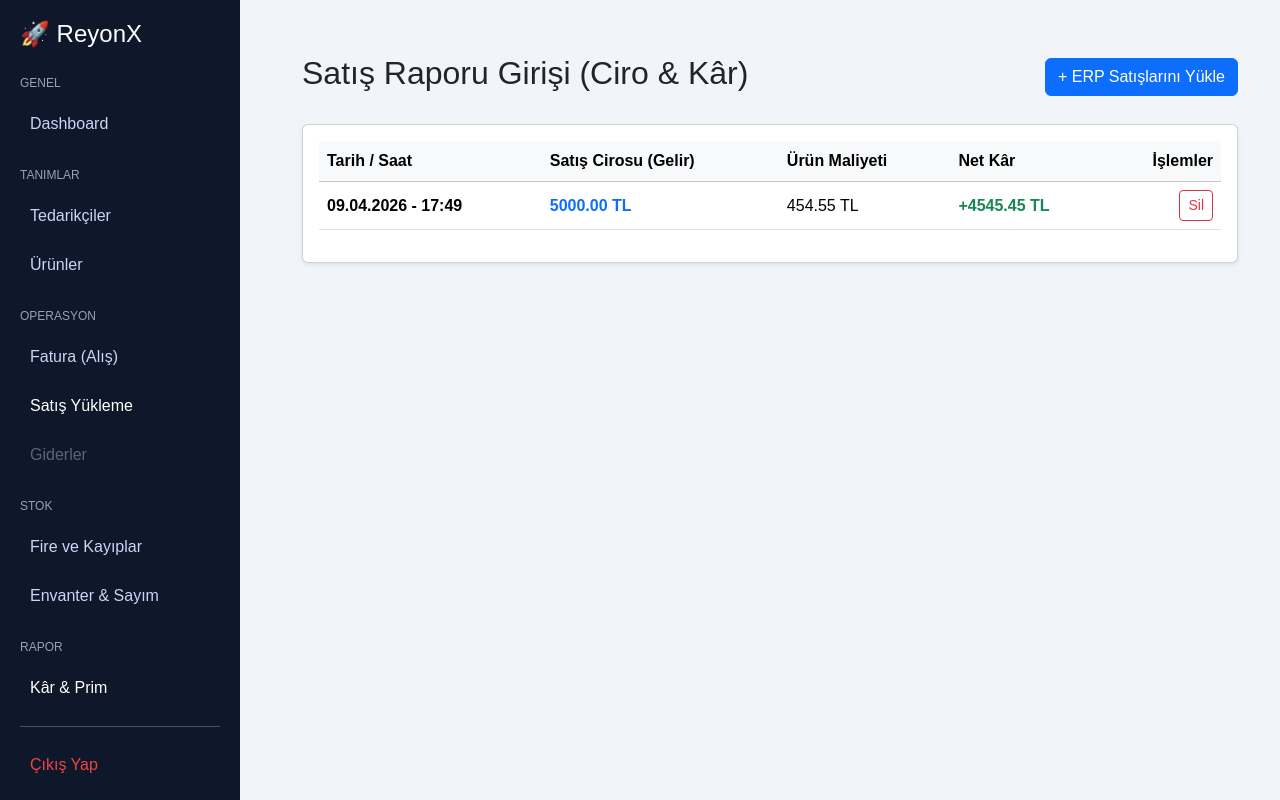
After one commit to musty7091/reyonx, a Flask app: page /sales in a window 1280 px wide. The commit adds this page. Run offline with Flask 3, Linux system fonts and the light colour scheme; a user stored in the database is signed in; data comes from the database, SQL or seed files in the repository; both versions use the stored data as it was after the commit.

Commit message:
ileri seviyeye geliyoruz

```diff
--- a/app.py
+++ b/app.py
@@ -33,6 +33,7 @@ class Product(db.Model):
     unit = db.Column(db.String(20))
     price = db.Column(db.Float, default=0.0)
     stock_quantity = db.Column(db.Float, default=0.0)
+    avg_cost = db.Column(db.Float, default=0.0) # YENİ: Satış kârı için ortalama maliyet
     vat_rate = db.Column(db.Float, default=20.0) # Ürünün KDV Oranı (%)
     is_active = db.Column(db.Boolean, default=True)
     supplier = db.relationship("Supplier")
@@ -76,6 +77,26 @@ class Waste(db.Model):
     date = db.Column(db.DateTime, default=db.func.now())
     product = db.relationship("Product")
 
+# YENİ EKLENEN SATIŞ MODELLERİ
+class Sale(db.Model):
+    id = db.Column(db.Integer, primary_key=True)
+    date = db.Column(db.DateTime, default=db.func.now())
+    total_revenue = db.Column(db.Float, default=0.0) # Satıştan kasaya giren
+    total_cost = db.Column(db.Float, default=0.0)    # Satılan malın maliyeti
+    total_profit = db.Column(db.Float, default=0.0)  # Ciro - Maliyet
+    items = db.relationship("SaleItem", backref="sale", lazy=True, cascade="all, delete-orphan")
+
+class SaleItem(db.Model):
+    id = db.Column(db.Integer, primary_key=True)
+    sale_id = db.Column(db.Integer, db.ForeignKey("sale.id"))
+    product_id = db.Column(db.Integer, db.ForeignKey("product.id"))
+    quantity = db.Column(db.Float, nullable=False)
+    unit_sales_price = db.Column(db.Float, nullable=False)
+    unit_cost = db.Column(db.Float, nullable=False)
+    line_revenue = db.Column(db.Float, default=0.0)
+    line_profit = db.Column(db.Float, default=0.0)
+    product = db.relationship("Product")
+
 # =========================
 # GİRİŞ KONTROLÜ
 # =========================
@@ -104,23 +125,28 @@ def logout():
     return redirect("/login")
 
 # =========================
-# ANA SAYFA (DASHBOARD)
+# ANA SAYFA (DASHBOARD) - Satışlar eklendi
 # =========================
 
 @app.route("/")
 def index():
     products = Product.query.all()
     invoices = Invoice.query.all()
+    sales = Sale.query.all()
 
     total_products = len(products)
     total_stock = sum([p.stock_quantity for p in products if p.stock_quantity])
     total_investment = sum([inv.total_amount for inv in invoices])
+    total_revenue = sum([s.total_revenue for s in sales])
+    total_profit = sum([s.total_profit for s in sales])
 
     return render_template(
         "index.html",
         total_products=total_products,
         total_value=round(total_investment, 2),
-        avg_price=round(total_stock, 2)
+        avg_price=round(total_stock, 2),
+        total_revenue=round(total_revenue, 2),
+        total_profit=round(total_profit, 2)
     )
 
 # =========================
@@ -221,7 +247,7 @@ def edit_product(id):
     return render_template("product_edit.html", product=p, suppliers=suppliers)
 
 # =========================
-# FATURA İŞLEMLERİ
+# FATURA İŞLEMLERİ (Maliyet Hesaplaması Eklendi)
 # =========================
 
 @app.route("/invoices", methods=["GET", "POST"])
@@ -282,9 +308,14 @@ def invoices():
                 calc_gross += line_gross
 
                 if product:
-                    if not hasattr(product, 'stock_quantity') or product.stock_quantity is None:
-                        product.stock_quantity = 0
-                    product.stock_quantity += qty
+                    old_stock = product.stock_quantity if product.stock_quantity else 0.0
+                    old_cost = product.avg_cost if product.avg_cost else 0.0
+                    new_stock = old_stock + qty
+
+                    if new_stock > 0:
+                        product.avg_cost = ((old_stock * old_cost) + (qty * net_unit)) / new_stock
+
+                    product.stock_quantity = new_stock
 
             new_inv.total_net = round(calc_net, 2)
             new_inv.total_vat = round(calc_vat, 2)
@@ -337,7 +368,12 @@ def invoice_detail(id):
         db.session.add(item)
 
         if product:
-            product.stock_quantity += qty
+            old_stock = product.stock_quantity if product.stock_quantity else 0.0
+            old_cost = product.avg_cost if product.avg_cost else 0.0
+            new_stock = old_stock + qty
+            if new_stock > 0:
+                product.avg_cost = ((old_stock * old_cost) + (qty * net_unit)) / new_stock
+            product.stock_quantity = new_stock
 
         inv.total_net += line_net
         inv.total_vat += line_vat
@@ -379,6 +415,67 @@ def delete_invoice(id):
     return redirect("/invoices")
 
 # =========================
+# YENİ EKLENEN SATIŞ İŞLEMLERİ
+# =========================
+
+@app.route("/sales", methods=["GET", "POST"])
+def sales():
+    if request.method == "POST":
+        product_ids = request.form.getlist("product_id[]")
+        quantities = request.form.getlist("quantity[]")
+        unit_prices = request.form.getlist("unit_price[]")
+
+        if product_ids:
+            new_sale = Sale()
+            db.session.add(new_sale)
+            db.session.flush()
+
+            calc_revenue, calc_cost = 0, 0
+
+            for i in range(len(product_ids)):
+                p_id = product_ids[i]
+                qty = float(quantities[i])
+                u_price = float(unit_prices[i])
+
+                product = Product.query.get(p_id)
+                cost = product.avg_cost if product and product.avg_cost else 0.0
+
+                line_rev = qty * u_price
+                line_cst = qty * cost
+                line_prf = line_rev - line_cst
+
+                item = SaleItem(sale_id=new_sale.id, product_id=p_id, quantity=qty, unit_sales_price=u_price, unit_cost=cost, line_revenue=line_rev, line_profit=line_prf)
+                db.session.add(item)
+
+                calc_revenue += line_rev
+                calc_cost += line_cst
+
+                if product:
+                    product.stock_quantity -= qty
+
+            new_sale.total_revenue = round(calc_revenue, 2)
+            new_sale.total_cost = round(calc_cost, 2)
+            new_sale.total_profit = round(calc_revenue - calc_cost, 2)
+            db.session.commit()
+            return redirect("/sales")
+
+    all_sales = Sale.query.order_by(Sale.id.desc()).all()
+    products = Product.query.filter_by(is_active=True).all()
+    return render_template("sales.html", sales=all_sales, products=products)
+
+@app.route("/sale/delete/<int:id>")
+def delete_sale(id):
+    sale = Sale.query.get(id)
+    if sale:
+        for item in sale.items:
+            product = Product.query.get(item.product_id)
+            if product:
+                product.stock_quantity += item.quantity
+        db.session.delete(sale)
+        db.session.commit()
+    return redirect("/sales")
+
+# =========================
 # FİRE İŞLEMLERİ
 # =========================
 
@@ -418,6 +515,40 @@ def inventory():
 
 
 # =========================
+# KÂR & PRİM RAPORU (FİNAL)
+# =========================
+
+@app.route("/report")
+def report():
+    sales = Sale.query.all()
+    wastes = Waste.query.all()
+
+    # 1. Satışlardan Elde Edilen Ciro ve Maliyet
+    total_revenue = sum([s.total_revenue for s in sales])
+    total_cost = sum([s.total_cost for s in sales])
+    gross_profit = total_revenue - total_cost
+
+    # 2. Firelerin Finansal Zararı (Çöpe giden ürün miktarı * O ürünün ortalama maliyeti)
+    total_waste_cost = sum([w.quantity * (w.product.avg_cost if w.product and w.product.avg_cost else 0) for w in wastes])
+
+    # 3. Gerçek Net Kâr (Brüt Kâr - Fire Zararı)
+    net_profit = gross_profit - total_waste_cost
+
+    # 4. Personel Primi (%5)
+    bonus = net_profit * app.config["BONUS_RATE"] if net_profit > 0 else 0
+
+    return render_template(
+        "profit_report.html",
+        total_revenue=total_revenue,
+        total_cost=total_cost,
+        gross_profit=gross_profit,
+        total_waste_cost=total_waste_cost,
+        net_profit=net_profit,
+        bonus=bonus,
+        wastes=wastes
+    )
+
+# =========================
 # BAŞLATMA
 # =========================
 
--- a/templates/base.html
+++ b/templates/base.html
@@ -74,7 +74,7 @@
 
     <div class="menu-title">OPERASYON</div>
     <a href="/invoices">Fatura (Alış)</a>
-    <a class="disabled">Satış Yükleme</a>
+    <a href="/sales" style="color: white; text-decoration: none;">Satış Yükleme</a>
     <a class="disabled">Giderler</a>
 
     <div class="menu-title">STOK</div>
@@ -82,7 +82,7 @@
     <a href="/inventory">Envanter & Sayım</a>
 
     <div class="menu-title">RAPOR</div>
-    <a class="disabled">Kâr & Prim</a>
+    <a href="/report" style="color: white; text-decoration: none;">Kâr & Prim</a>
     <hr>
     <a href="/logout" style="color:#ef4444;">Çıkış Yap</a>
 
--- /dev/null
+++ b/templates/sales.html
@@ -0,0 +1,120 @@
+{% extends "base.html" %}
+{% block content %}
+<div class="container mt-4">
+    <div class="d-flex justify-content-between align-items-center mb-4">
+        <h2>Satış Raporu Girişi (Ciro & Kâr)</h2>
+        <button type="button" class="btn btn-primary" data-bs-toggle="modal" data-bs-target="#yeniSatisModal">
+            + ERP Satışlarını Yükle
+        </button>
+    </div>
+
+    <div class="card shadow-sm">
+        <div class="card-body">
+            <table class="table table-hover align-middle">
+                <thead class="table-light">
+                    <tr>
+                        <th>Tarih / Saat</th>
+                        <th>Satış Cirosu (Gelir)</th>
+                        <th>Ürün Maliyeti</th>
+                        <th>Net Kâr</th>
+                        <th class="text-end">İşlemler</th>
+                    </tr>
+                </thead>
+                <tbody>
+                    {% for s in sales %}
+                    <tr>
+                        <td><strong>{{ s.date.strftime('%d.%m.%Y - %H:%M') }}</strong></td>
+                        <td><span class="text-primary fw-bold">{{ "%.2f"|format(s.total_revenue) }} TL</span></td>
+                        <td>{{ "%.2f"|format(s.total_cost) }} TL</td>
+                        <td>
+                            {% if s.total_profit > 0 %}
+                                <strong class="text-success">+{{ "%.2f"|format(s.total_profit) }} TL</strong>
+                            {% else %}
+                                <strong class="text-danger">{{ "%.2f"|format(s.total_profit) }} TL</strong>
+                            {% endif %}
+                        </td>
+                        <td class="text-end">
+                            <a href="/sale/delete/{{ s.id }}" class="btn btn-outline-danger btn-sm" onclick="return confirm('Bu satışı silersen stoklar depoya geri döner. Emin misin?')">Sil</a>
+                        </td>
+                    </tr>
+                    {% endfor %}
+                </tbody>
+            </table>
+        </div>
+    </div>
+</div>
+
+<div class="modal fade" id="yeniSatisModal" tabindex="-1" aria-hidden="true">
+    <div class="modal-dialog modal-lg">
+        <div class="modal-content">
+            <div class="modal-header bg-primary text-white">
+                <h5 class="modal-title">Toplu Satış Raporu Girişi</h5>
+                <button type="button" class="btn-close btn-close-white" data-bs-dismiss="modal"></button>
+            </div>
+
+            <form method="POST" action="/sales">
+                <div class="modal-body">
+                    <p class="text-muted mb-4">ERP programınızdaki gün sonu veya hafta sonu satış listesini buraya sırasıyla girin.</p>
+                    <hr>
+                    <div id="urun-listesi">
+                        <div class="row g-2 mb-2 fatura-satiri">
+                            <div class="col-md-5">
+                                <select name="product_id[]" class="form-select" required>
+                                    <option value="" disabled selected>Satılan Ürünü Seç...</option>
+                                    {% for p in products %}
+                                    <option value="{{ p.id }}">{{ p.name }} (Stok: {{ p.stock_quantity }})</option>
+                                    {% endfor %}
+                                </select>
+                            </div>
+                            <div class="col-md-3">
+                                <input type="number" name="quantity[]" step="0.01" class="form-control" placeholder="Satılan Miktar" required>
+                            </div>
+                            <div class="col-md-3">
+                                <input type="number" name="unit_price[]" step="0.01" class="form-control" placeholder="Birim Satış Fiyatı" required>
+                            </div>
+                            <div class="col-md-1"></div>
+                        </div>
+                    </div>
+
+                    <button type="button" class="btn btn-outline-secondary btn-sm mt-2" onclick="yeniSatirEkle()">
+                        + Başka Ürün Ekle
+                    </button>
+
+                </div>
+                <div class="modal-footer">
+                    <button type="button" class="btn btn-secondary" data-bs-dismiss="modal">İptal</button>
+                    <button type="submit" class="btn btn-primary">Satışları ve Kârı İşle</button>
+                </div>
+            </form>
+        </div>
+    </div>
+</div>
+
+<script>
+function yeniSatirEkle() {
+    const liste = document.getElementById('urun-listesi');
+    const yeniSatir = document.createElement('div');
+    yeniSatir.className = 'row g-2 mb-2 fatura-satiri';
+    yeniSatir.innerHTML = `
+        <div class="col-md-5">
+            <select name="product_id[]" class="form-select" required>
+                <option value="" disabled selected>Satılan Ürünü Seç...</option>
+                {% for p in products %}
+                <option value="{{ p.id }}">{{ p.name }} (Stok: {{ p.stock_quantity }})</option>
+                {% endfor %}
+            </select>
+        </div>
+        <div class="col-md-3">
+            <input type="number" name="quantity[]" step="0.01" class="form-control" placeholder="Satılan Miktar" required>
+        </div>
+        <div class="col-md-3">
+            <input type="number" name="unit_price[]" step="0.01" class="form-control" placeholder="Birim Satış Fiyatı" required>
+        </div>
+        <div class="col-md-1">
+            <button type="button" class="btn btn-danger w-100" onclick="this.parentElement.parentElement.remove()">X</button>
+        </div>
+    `;
+    liste.appendChild(yeniSatir);
+}
+</script>
+{% endblock %}
```
Also changed, not shown: templates/profit_report.html (added, +64 -0 lines), instance/reyonx.db.
